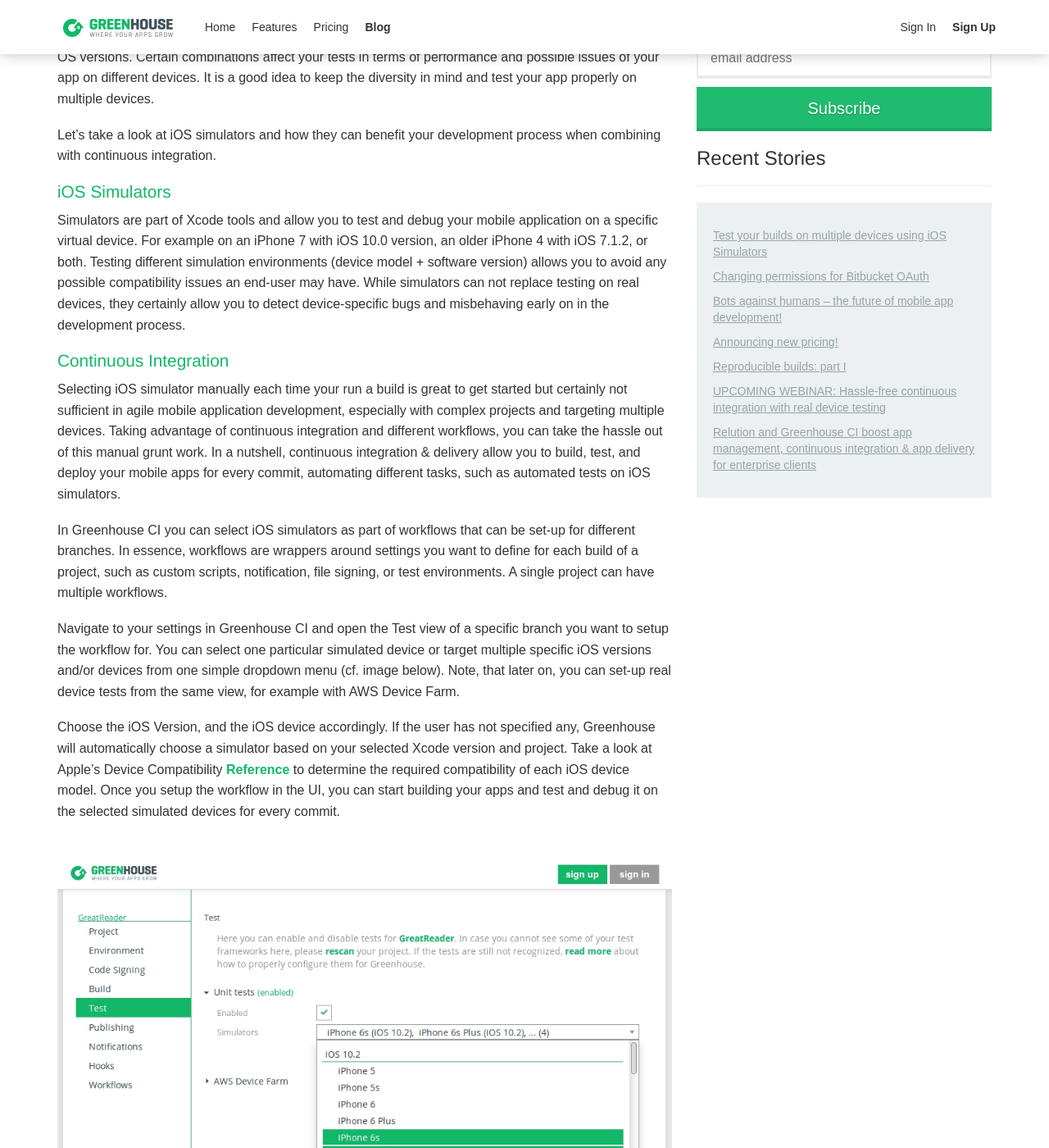
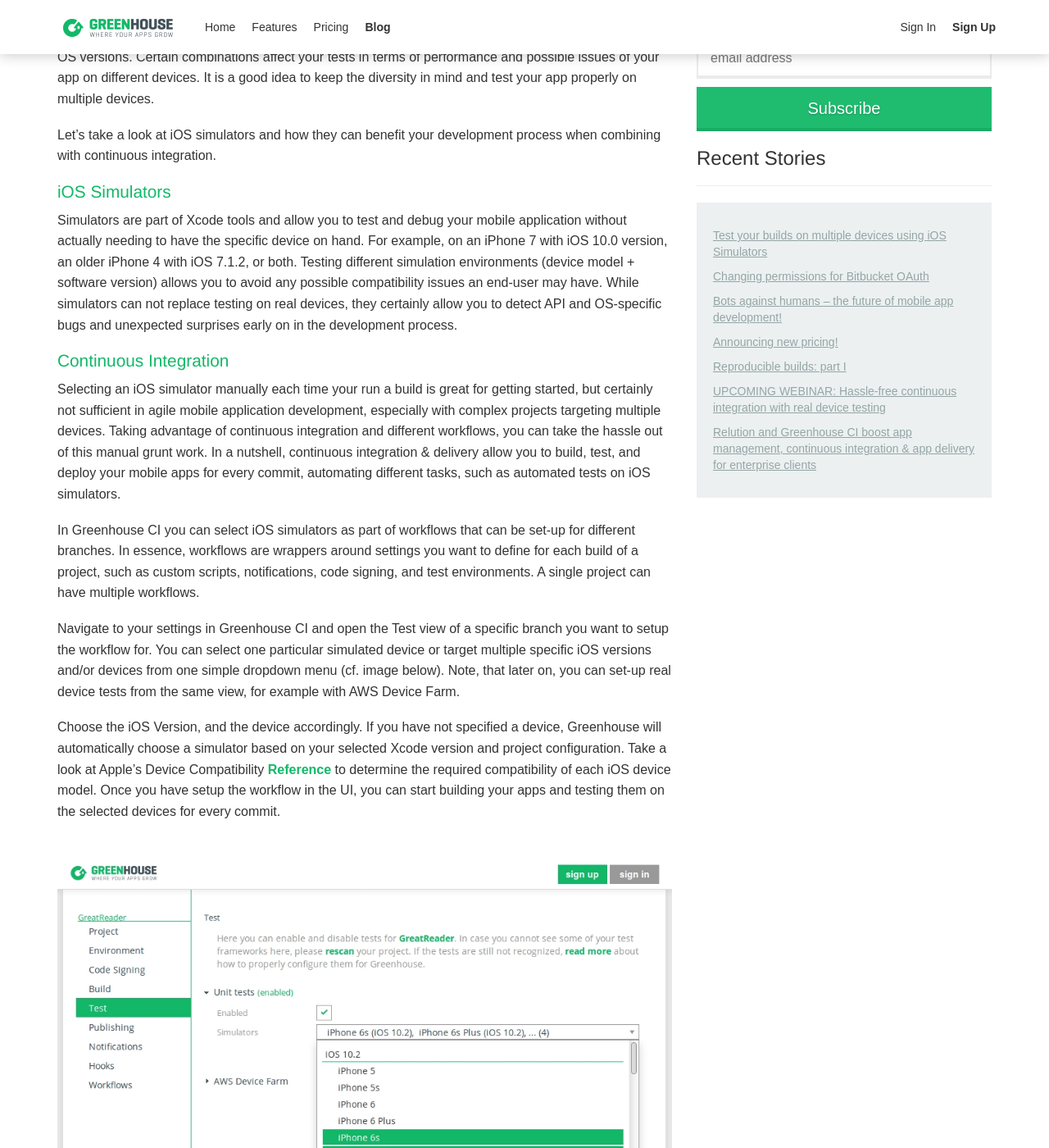
Before and after one commit to GreenhouseCI/blog.greenhouseci.com, a Jekyll site: the page built from _posts/2017-01-30-select-simulators.md, in a window 1280 px wide and 1400 px high, scrolled down 210 px. Shown: the whole window at 82% size. Built offline with Jekyll 4.4.1, drawn with Linux system fonts in a browser that asks for light colours; nearby versions of some CDN libraries; a script that is not in the unit is left out; comment, search, counter and statistics services are not loaded; some of the changed text lies outside the part shown.

Commit message:
made some adjustments

```diff
--- a/_posts/2017-01-30-select-simulators.md
+++ b/_posts/2017-01-30-select-simulators.md
@@ -18,19 +18,19 @@
 
 ## iOS Simulators
 
-Simulators are part of Xcode tools and allow you to test and debug your mobile application on a specific virtual device. For example on an iPhone 7 with iOS 10.0 version, an older iPhone 4 with iOS 7.1.2, or both. Testing different simulation environments (device model + software version) allows you to avoid any possible compatibility issues an end-user may have. While simulators can not replace testing on real devices, they certainly allow you to detect device-specific bugs and misbehaving early on in the development process.
+Simulators are part of Xcode tools and allow you to test and debug your mobile application without actually needing to have the specific device on hand. For example, on an iPhone 7 with iOS 10.0 version, an older iPhone 4 with iOS 7.1.2, or both. Testing different simulation environments (device model + software version) allows you to avoid any possible compatibility issues an end-user may have. While simulators can not replace testing on real devices, they certainly allow you to detect API and OS-specific bugs and unexpected surprises early on in the development process.
 
 ## Continuous Integration
 
-Selecting iOS simulator manually each time your run a build is great to get started but certainly not sufficient in agile mobile application development, especially with complex projects and targeting multiple devices.
+Selecting an iOS simulator manually each time your run a build is great for getting started, but certainly not sufficient in agile mobile application development, especially with complex projects targeting multiple devices.
 Taking advantage of continuous integration and different workflows, you can take the hassle out of this manual grunt work. In a nutshell, continuous integration & delivery allow you to build, test, and deploy your mobile apps for every commit, automating different tasks, such as automated tests on iOS simulators.
 
-In Greenhouse CI you can select iOS simulators as part of workflows that can be set-up for different branches. In essence, workflows are wrappers around settings you want to define for each build of a project, such as custom scripts, notification, file signing, or test environments. A single project can have multiple workflows.
+In Greenhouse CI you can select iOS simulators as part of workflows that can be set-up for different branches. In essence, workflows are wrappers around settings you want to define for each build of a project, such as custom scripts, notifications, code signing, and test environments. A single project can have multiple workflows.
 
 Navigate to your settings in Greenhouse CI and open the Test view of a specific branch you want to setup the workflow for. You can select one particular simulated device or target multiple specific iOS versions and/or devices from one simple dropdown menu (cf. image below). Note, that later on, you can set-up real device tests from the same view, for example with AWS Device Farm.
 
-Choose the iOS Version, and the iOS device accordingly. If the user has not specified any, Greenhouse will automatically choose a simulator based on your selected Xcode version and project. Take a look at Apple’s Device Compatibility **[Reference](https://developer.apple.com/library/content/documentation/DeviceInformation/Reference/iOSDeviceCompatibility/DeviceCompatibilityMatrix/DeviceCompatibilityMatrix.html "Reference")** to determine the required compatibility of each iOS device model.
-Once you setup the workflow in the UI, you can start building your apps and test and debug it on the selected simulated devices for every commit.
+Choose the iOS Version, and the device accordingly. If you have not specified a device, Greenhouse will automatically choose a simulator based on your selected Xcode version and project configuration. Take a look at Apple’s Device Compatibility **[Reference](https://developer.apple.com/library/content/documentation/DeviceInformation/Reference/iOSDeviceCompatibility/DeviceCompatibilityMatrix/DeviceCompatibilityMatrix.html "Reference")** to determine the required compatibility of each iOS device model.
+Once you have setup the workflow in the UI, you can start building your apps and testing them on the selected devices for every commit.
 
 &nbsp;
 ![iOS simulator selection](/assets/ios_simulator_selection_screenshot.jpg "iOS simulator selection")
```
Also changed, not shown: other parts of _posts/2017-01-30-select-simulators.md (+5 -5 lines).
